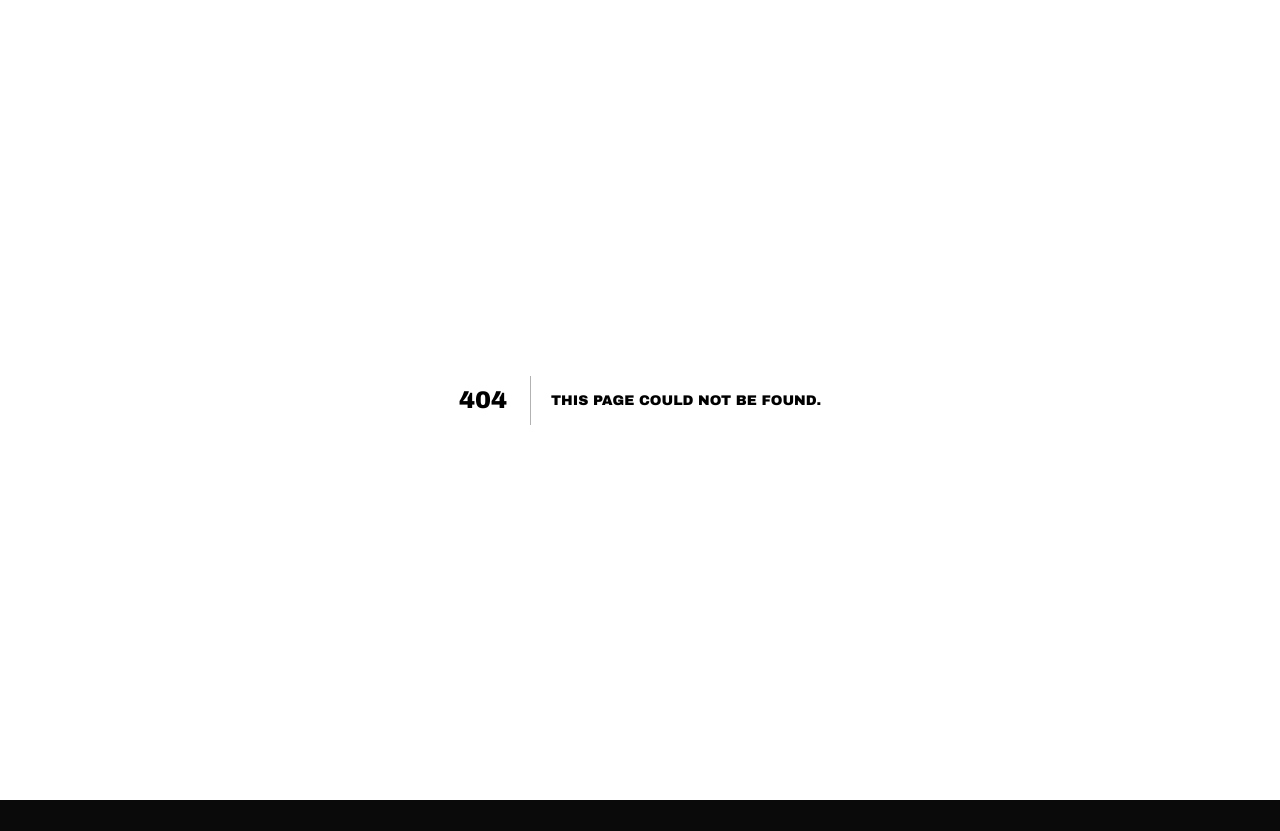
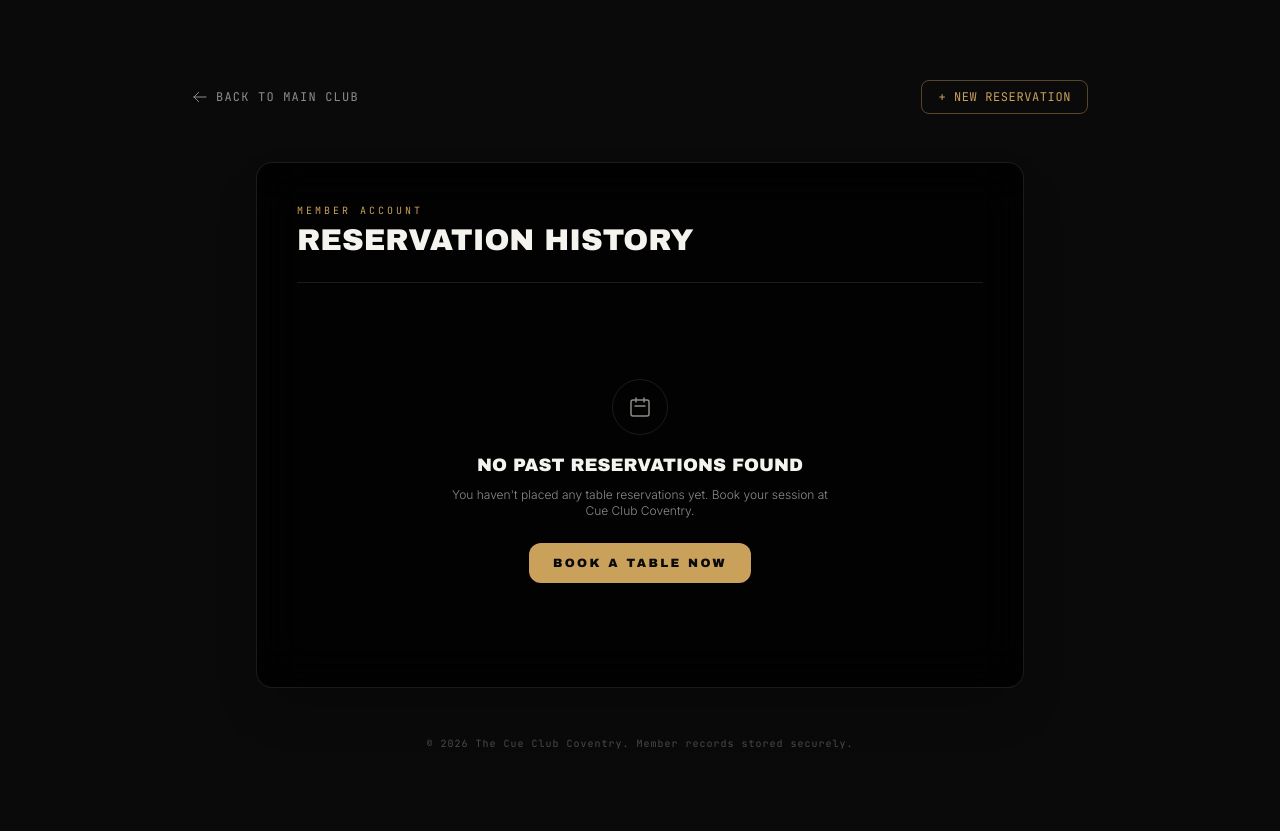
Before and after one commit to kundandr05/cue-club-coventry, a Next.js app: page /booking/history in a window 1280 px wide. Before the commit this address had no page. Before the commit the page ends 800 px from the top, so only its background shows below. Built offline with nearby package versions, Linux system fonts and the light colour scheme.

Commit message:
feat: add reservation history page at /booking/history with localStorage persistence and WhatsApp pass

```diff
--- /dev/null
+++ b/src/app/booking/history/page.tsx
@@ -0,0 +1,152 @@
+"use client";
+
+import { useState, useEffect } from "react";
+import Link from "next/link";
+
+interface BookingRecord {
+  bookingRef: string;
+  tableType: "pool" | "snooker";
+  date: string;
+  time: string;
+  guests: number;
+  name: string;
+  email: string;
+  submittedAt: string;
+}
+
+export default function BookingHistoryPage() {
+  const [history, setHistory] = useState<BookingRecord[]>([]);
+
+  useEffect(() => {
+    try {
+      const stored = localStorage.getItem("cue_club_bookings");
+      if (stored) {
+        setHistory(JSON.parse(stored));
+      }
+    } catch {
+      // ignore
+    }
+  }, []);
+
+  const clearHistory = () => {
+    localStorage.removeItem("cue_club_bookings");
+    setHistory([]);
+  };
+
+  return (
+    <main className="min-h-screen w-full bg-ink text-porcelain px-6 py-12 md:py-20 flex flex-col justify-between relative">
+      {/* Top Bar */}
+      <div className="max-w-4xl w-full mx-auto flex items-center justify-between mb-12">
+        <Link
+          href="/"
+          className="inline-flex items-center space-x-2 text-smoke hover:text-brass font-mono text-xs uppercase tracking-widest transition-colors"
+        >
+          <svg className="w-4 h-4" fill="none" viewBox="0 0 24 24" stroke="currentColor">
+            <path strokeLinecap="round" strokeLinejoin="round" strokeWidth={1.5} d="M10 19l-7-7m0 0l7-7m-7 7h18" />
+          </svg>
+          <span>Back to Main Club</span>
+        </Link>
+
+        <div className="flex items-center space-x-4">
+          <Link
+            href="/booking"
+            className="font-mono text-xs text-brass border border-brass/40 px-4 py-2 rounded-lg hover:bg-brass/10 transition-colors uppercase tracking-wider"
+          >
+            + New Reservation
+          </Link>
+        </div>
+      </div>
+
+      {/* Main Container */}
+      <div className="max-w-3xl w-full mx-auto bg-black/80 backdrop-blur-xl border border-white/10 rounded-2xl p-6 md:p-10 shadow-2xl relative z-10">
+        <div className="flex items-center justify-between border-b border-white/10 pb-6 mb-8">
+          <div>
+            <span className="font-mono text-[10px] text-brass tracking-[0.3em] uppercase block mb-1">
+              Member Account
+            </span>
+            <h1 className="font-display text-2xl md:text-3xl text-porcelain uppercase">
+              Reservation History
+            </h1>
+          </div>
+          {history.length > 0 && (
+            <button
+              onClick={clearHistory}
+              className="font-mono text-[10px] text-smoke/60 hover:text-red-400 uppercase tracking-widest transition-colors"
+            >
+              Clear Records
+            </button>
+          )}
+        </div>
+
+        {history.length === 0 ? (
+          <div className="text-center py-16">
+            <div className="w-14 h-14 rounded-full border border-white/10 flex items-center justify-center mx-auto mb-4 text-smoke">
+              <svg className="w-6 h-6" fill="none" viewBox="0 0 24 24" stroke="currentColor">
+                <path strokeLinecap="round" strokeLinejoin="round" strokeWidth={1.5} d="M8 7V3m8 4V3m-9 8h10M5 21h14a2 2 0 002-2V7a2 2 0 00-2-2H5a2 2 0 00-2 2v12a2 2 0 002 2z" />
+              </svg>
+            </div>
+            <h3 className="font-display text-lg text-porcelain mb-2">No Past Reservations Found</h3>
+            <p className="text-smoke text-xs font-light max-w-sm mx-auto mb-6">
+              You haven&apos;t placed any table reservations yet. Book your session at Cue Club Coventry.
+            </p>
+            <Link
+              href="/booking"
+              className="inline-block bg-brass text-ink font-display text-xs uppercase tracking-[0.2em] px-6 py-3 rounded-xl hover:bg-brass/90 transition-all"
+            >
+              Book a Table Now
+            </Link>
+          </div>
+        ) : (
+          <div className="space-y-4">
+            {history.map((item, idx) => (
+              <div
+                key={item.bookingRef + idx}
+                className="bg-white/5 border border-white/10 hover:border-brass/40 rounded-xl p-5 transition-all flex flex-col sm:flex-row sm:items-center justify-between gap-4"
+              >
+                <div>
+                  <div className="flex items-center space-x-3 mb-1">
+                    <span className="font-mono text-xs text-brass font-bold">
+                      #{item.bookingRef}
+                    </span>
+                    <span className="font-mono text-[10px] text-emerald-400 bg-emerald-950/60 border border-emerald-500/30 px-2.5 py-0.5 rounded-full uppercase tracking-wider">
+                      Confirmed
+                    </span>
+                  </div>
+                  <div className="font-display text-base text-porcelain uppercase">
+                    {item.tableType === "pool" ? "Professional Pool Slate" : "Full-Size Snooker"}
+                  </div>
+                  <div className="font-mono text-xs text-smoke mt-1">
+                    📅 {item.date} at {item.time} • 👥 {item.guests} {item.guests === 1 ? "Guest" : "Guests"}
+                  </div>
+                  <div className="font-mono text-[10px] text-smoke/50 mt-1">
+                    Name: {item.name} ({item.email})
+                  </div>
+                </div>
+
+                <div className="flex sm:flex-col gap-2 items-start sm:items-end">
+                  <a
+                    href={`https://wa.me/442412345678?text=${encodeURIComponent(
+                      `Hi! Inquiring about my booking #${item.bookingRef} for ${item.date} at ${item.time}.`
+                    )}`}
+                    target="_blank"
+                    rel="noreferrer"
+                    className="font-mono text-[10px] text-emerald-400 border border-emerald-500/30 bg-emerald-950/30 px-3 py-2 rounded-lg hover:border-emerald-400 transition-colors uppercase tracking-wider"
+                  >
+                    WhatsApp Pass
+                  </a>
+                </div>
+              </div>
+            ))}
+          </div>
+        )}
+      </div>
+
+      {/* Footer */}
+      <div className="max-w-4xl w-full mx-auto text-center mt-12">
+        <p className="font-mono text-[10px] text-smoke/50 tracking-widest">
+          © {new Date().getFullYear()} The Cue Club Coventry. Member records stored securely.
+        </p>
+      </div>
+    </main>
+  );
+}
--- a/src/app/booking/page.tsx
+++ b/src/app/booking/page.tsx
@@ -56,6 +56,15 @@ export default function BookingPage() {
       // ignore
     }
 
+    // Save to localStorage history
+    try {
+      const stored = localStorage.getItem("cue_club_bookings");
+      const existing = stored ? JSON.parse(stored) : [];
+      localStorage.setItem("cue_club_bookings", JSON.stringify([payload, ...existing]));
+    } catch {
+      // ignore
+    }
+
     setRefCode(bookingRef);
     setStatus("confirmed");
   };
@@ -73,9 +82,17 @@ export default function BookingPage() {
           </svg>
           <span>Back to Main Club</span>
         </Link>
-        <span className="font-display text-brass text-xs tracking-[0.3em] uppercase">
-          The Cue Club
-        </span>
+        <div className="flex items-center space-x-6">
+          <Link
+            href="/booking/history"
+            className="font-mono text-xs text-smoke hover:text-brass transition-colors uppercase tracking-wider hidden sm:inline"
+          >
+            My Reservations →
+          </Link>
+          <span className="font-display text-brass text-xs tracking-[0.3em] uppercase">
+            The Cue Club
+          </span>
+        </div>
       </div>
 
       {/* Main Container */}
```
